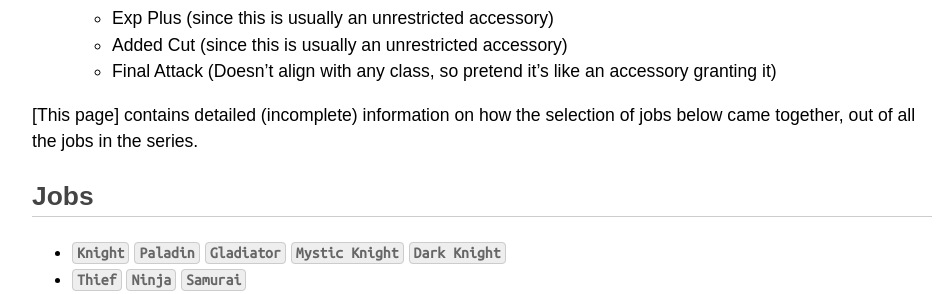
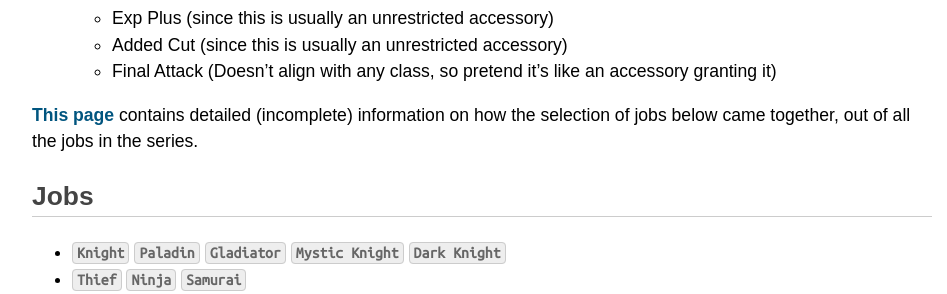
Before and after one commit to beforan/beforan.github.io, a Jekyll site: the page built from ff-restricted/vii/jobs-materia.md, in a window 1280 px wide and 900 px high. Shown: the part 436-730 px from the top of the window, without its empty margins (158-1105 px from the left). Built offline with Jekyll 4.4.1, drawn with Linux system fonts in a browser that asks for light colours; some web fonts are replaced; Markdown is read by kramdown in place of the engine named in the settings; some of the changed text lies outside the part shown.

Commit message:
minor fixes

```diff
--- a/ff-restricted/vii/jobs-materia.md
+++ b/ff-restricted/vii/jobs-materia.md
@@ -16,7 +16,7 @@ This list assigns most of the materia in Final Fantasy VII to roughly traditiona
     - Added Cut (since this is usually an unrestricted accessory)
     - Final Attack (Doesn't align with any class, so pretend it's like an accessory granting it)
 
-[This page] contains detailed (incomplete) information on how the selection of jobs below came together, out of all the jobs in the series.
+[This page](jobs) contains detailed (incomplete) information on how the selection of jobs below came together, out of all the jobs in the series.
 
 ## Jobs
 - [`Knight`](#knight)
@@ -59,7 +59,7 @@ This list assigns most of the materia in Final Fantasy VII to roughly traditiona
 - Deathblow
 - Elemental
 
-## `Mystic Knight`
+### `Mystic Knight`
 - Elemental
 - Added Effect
 
@@ -160,7 +160,7 @@ This list assigns most of the materia in Final Fantasy VII to roughly traditiona
 - Mystify
 - Seal
 
-### `Chemist / Alchemist`
+### `Chemist` / `Alchemist`
 - X-Item
 - Optional Magic (represents free healing abilities of Chemist)
     - Poisona
```
Also changed, not shown: ff-restricted/vii/character-jobs.md (+9 -0 lines), ff-restricted/vii/index.md (+2 -1 lines).
